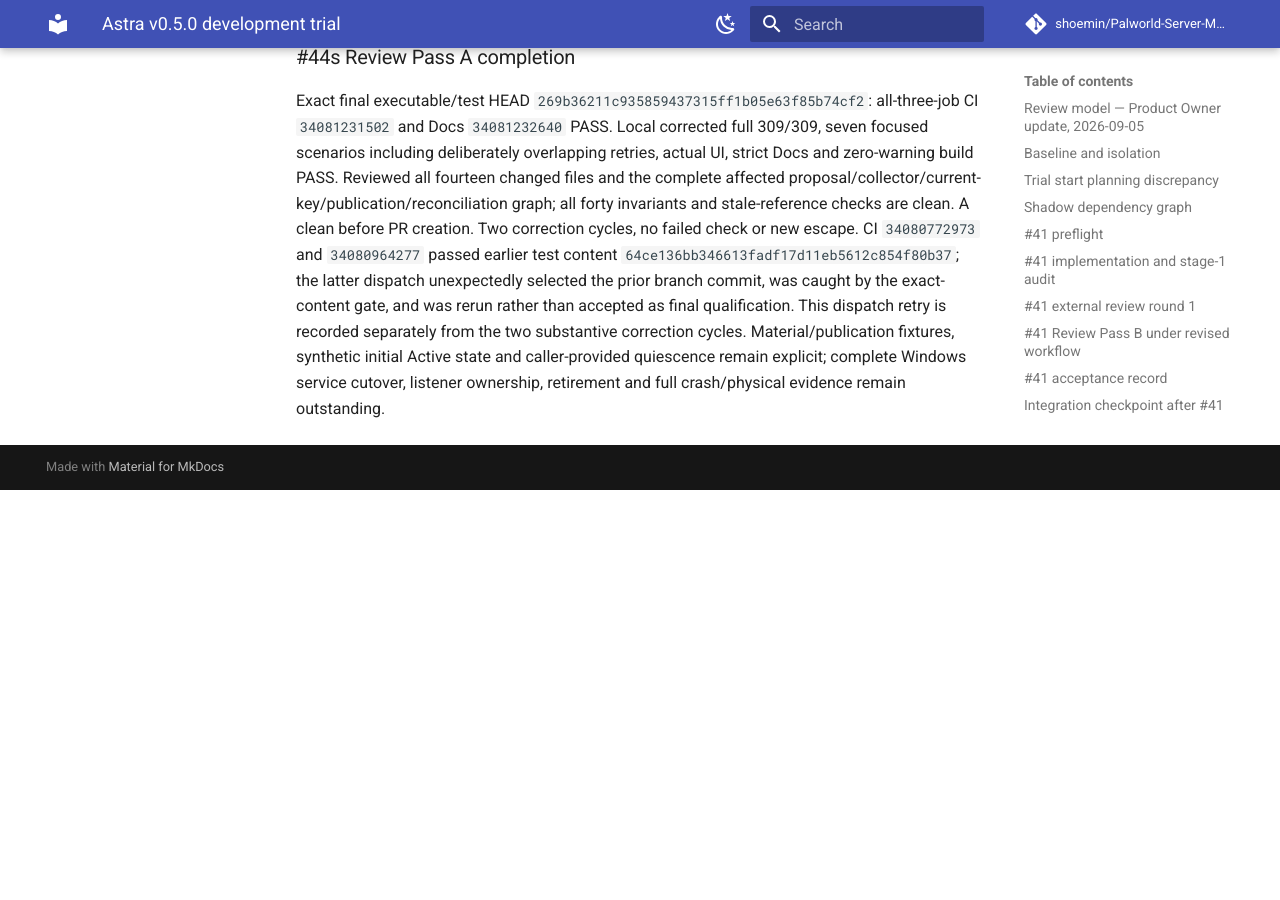
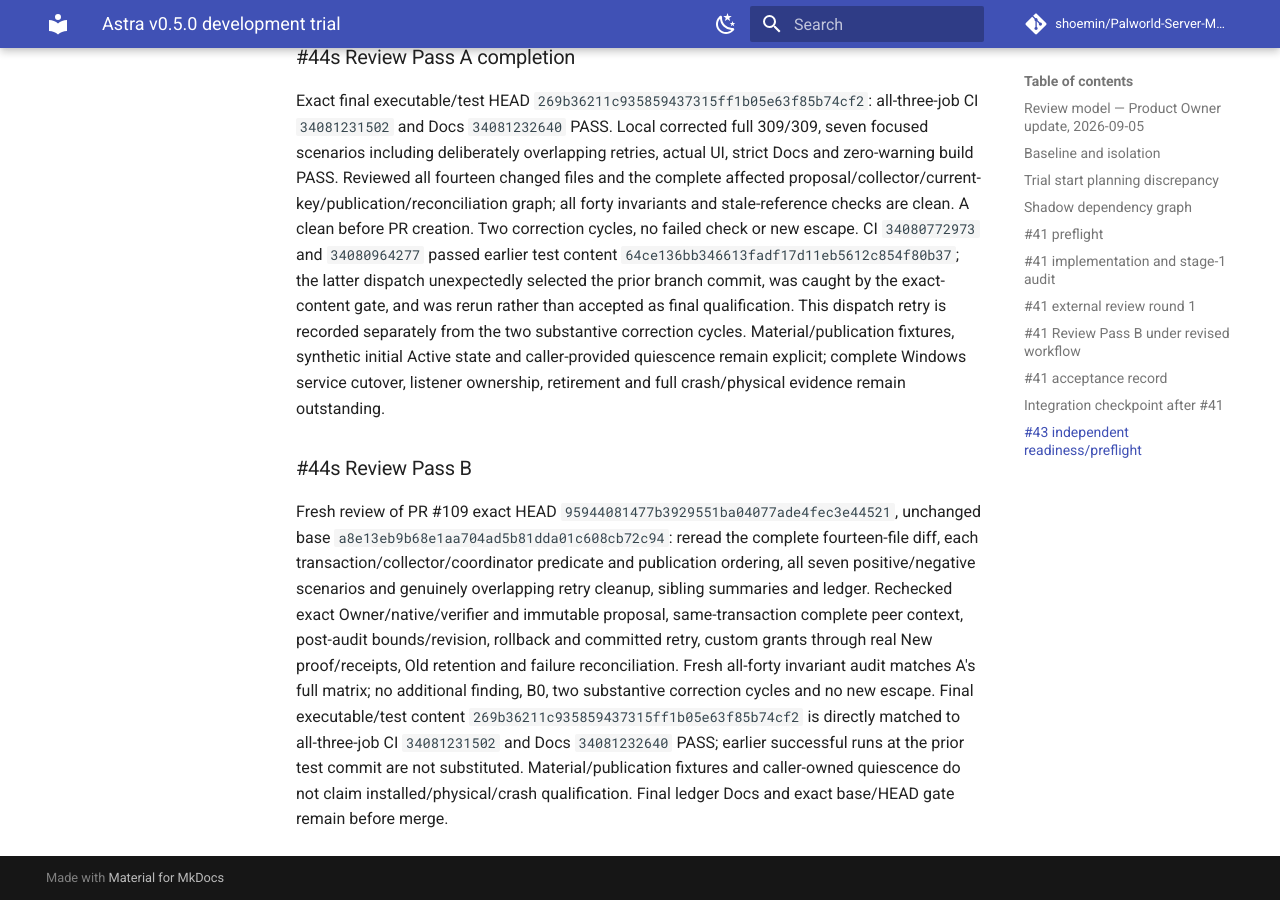
Before and after one commit to shoemin/Palworld-Server-Manager, an MkDocs documentation site: the page built from docs/experiments/astra-v0.5.0-trial.md, in a window 1280 px wide and 900 px high, scrolled down 195003 px. Built offline with MkDocs 1.6.1 and Material for MkDocs 9.7.7, drawn with Linux system fonts in a browser that asks for light colours; comment, search, counter and statistics services are not loaded; before the commit the page ends 195493 px from its top, so only the background shows below that; part of the change alters nothing that is shown.

```diff
--- a/docs/experiments/astra-v0.5.0-trial.md
+++ b/docs/experiments/astra-v0.5.0-trial.md
@@ -2086,3 +2086,8 @@ A2 found that the serialized-retry test's completed fixture tasks could let all
 ### #44s Review Pass A completion
 
 Exact final executable/test HEAD `269b36211c935859437315ff1b05e63f85b74cf2`: all-three-job CI `34081231502` and Docs `34081232640` PASS. Local corrected full 309/309, seven focused scenarios including deliberately overlapping retries, actual UI, strict Docs and zero-warning build PASS. Reviewed all fourteen changed files and the complete affected proposal/collector/current-key/publication/reconciliation graph; all forty invariants and stale-reference checks are clean. A clean before PR creation. Two correction cycles, no failed check or new escape. CI `34080772973` and `34080964277` passed earlier test content `64ce136bb346613fadf17d11eb5612c854f80b37`; the latter dispatch unexpectedly selected the prior branch commit, was caught by the exact-content gate, and was rerun rather than accepted as final qualification. This dispatch retry is recorded separately from the two substantive correction cycles. Material/publication fixtures, synthetic initial Active state and caller-provided quiescence remain explicit; complete Windows service cutover, listener ownership, retirement and full crash/physical evidence remain outstanding.
+
+
+### #44s Review Pass B
+
+Fresh review of PR #109 exact HEAD `95944081477b3929551ba04077ade4fec3e44521`, unchanged base `a8e13eb9b68e1aa704ad5b81dda01c608cb72c94`: reread the complete fourteen-file diff, each transaction/collector/coordinator predicate and publication ordering, all seven positive/negative scenarios and genuinely overlapping retry cleanup, sibling summaries and ledger. Rechecked exact Owner/native/verifier and immutable proposal, same-transaction complete peer context, post-audit bounds/revision, rollback and committed retry, custom grants through real New proof/receipts, Old retention and failure reconciliation. Fresh all-forty invariant audit matches A's full matrix; no additional finding, B0, two substantive correction cycles and no new escape. Final executable/test content `269b36211c935859437315ff1b05e63f85b74cf2` is directly matched to all-three-job CI `34081231502` and Docs `34081232640` PASS; earlier successful runs at the prior test commit are not substituted. Material/publication fixtures and caller-owned quiescence do not claim installed/physical/crash qualification. Final ledger Docs and exact base/HEAD gate remain before merge.
```
